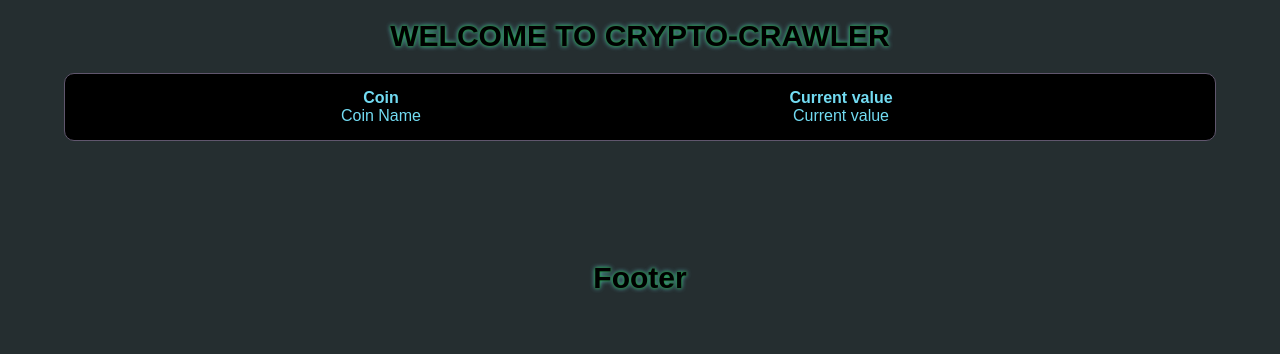
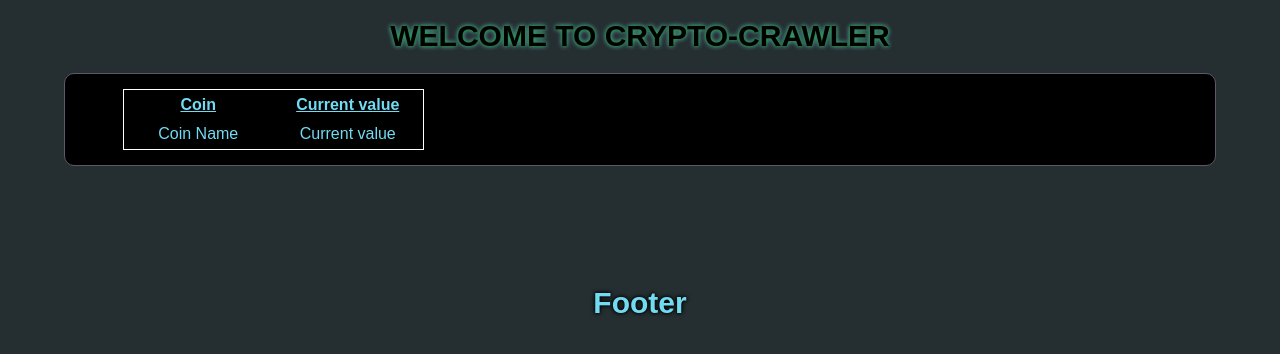
Before and after one commit to GreysonStalcup/Crypto-Crawler, a website: page client/index.html in a window 1280 px wide. Shown: the part 158-512 px from the top of the page. Drawn offline with Linux system fonts and the light colour scheme; no server answers.

Commit message:
changed colors, adjusted table so there is room for charts

```diff
--- a/client/index.html
+++ b/client/index.html
@@ -69,7 +69,7 @@
     </section>
 
     <footer class="footer"style="margin-top: 20px;">
-        <h1>Footer</h1>
+        <h2>Footer</h2>
     </footer>
 
 </html>
--- a/client/style.css
+++ b/client/style.css
@@ -14,7 +14,7 @@ h1 {
 }
 
 h2 {
-	font-size: 20px;
+	font-size: 30px;
 	color: #72DBF2;
 	text-shadow: 0 0 3px #000000, 0 0 5px #000000;
 }
@@ -85,7 +85,7 @@ a:hover, a:active {
 	margin-right: 10px;
 	color: white;
 	text-align: left;
-	border: .5px solid white;
+	border: .5px solid #60566d;
 	border-radius: 3px;
 }
 
@@ -111,16 +111,23 @@ a:hover, a:active {
 }
 
 table {
-	width: 80%;
+	width: 20%;
 	text-align: right;
 	color: #72DBF2;
-	margin-left: 10%;
-	margin-right: 50%;
+	margin-left: 5%;
+	margin-right: 60%;
 	border-collapse: collapse;
+	border:.5px solid white;
+}
+
+th {
+	text-decoration: underline;
 }
 
 th, td {
 	background-color: black;
+	min-width: 150px;
+	height: 30px;
 }
 
 footer {
```
